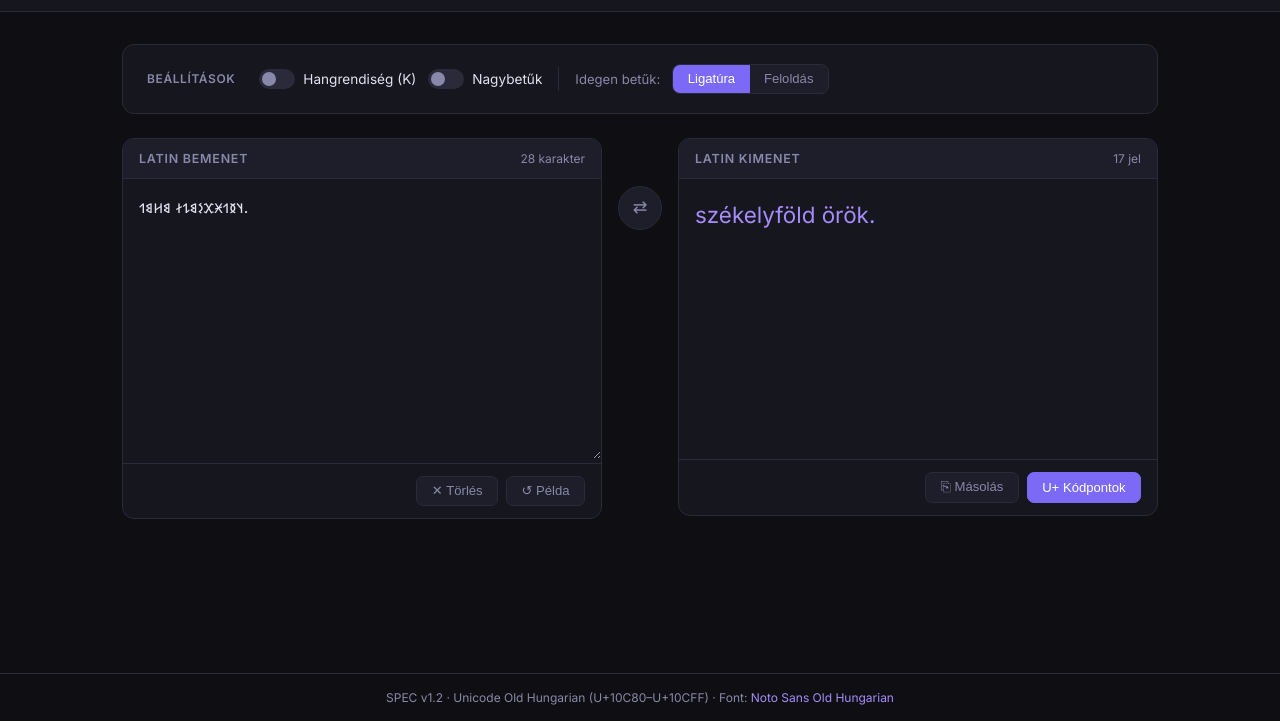
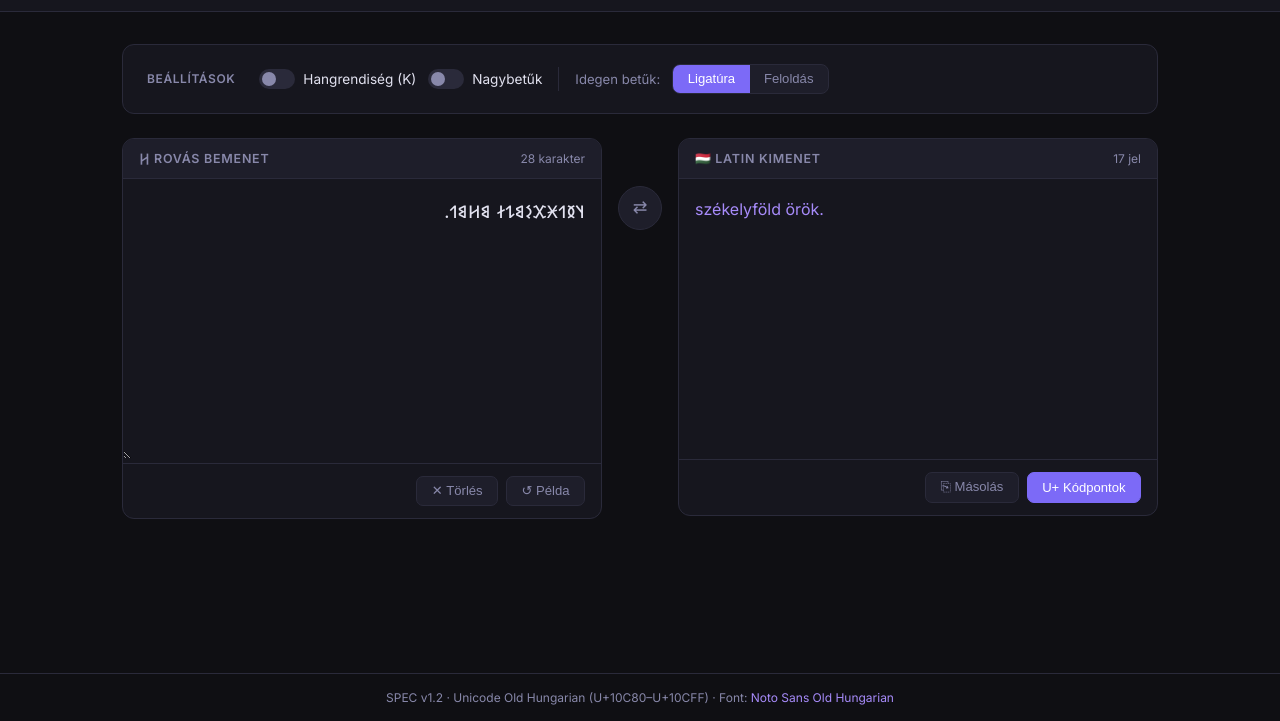
Before and after one commit to Vidisopi/rovas-konverter, a plain HTML site: page index.html in a window 1280 px wide. Both pictures are taken after a click on the button "Irányváltás". Shown: the part 79-800 px from the top of the page. Drawn offline with Linux system fonts and the light colour scheme.

Commit message:
UX: clear input/output labels and direction on swap

```diff
--- a/index.html
+++ b/index.html
@@ -416,7 +416,7 @@
     <!-- Input -->
     <div class="panel">
       <div class="panel-header">
-        <span class="panel-title">Latin bemenet</span>
+        <span class="panel-title" id="inputTitle">🇭🇺 Latin bemenet</span>
         <span class="char-count" id="inputCount">0 karakter</span>
       </div>
       <textarea id="inputText" placeholder="Írj ide magyar szöveget...&#10;&#10;Pl: A régi magyarok rovásírással írtak."></textarea>
@@ -434,7 +434,7 @@
     <!-- Output -->
     <div class="panel">
       <div class="panel-header">
-        <span class="panel-title" id="outputTitle">Rovás kimenet</span>
+        <span class="panel-title" id="outputTitle">𐳢 Rovás kimenet</span>
         <span class="char-count" id="outputCount">0 jel</span>
       </div>
       <div class="rovas-output empty" id="outputText">A kimenet itt jelenik meg</div>
@@ -539,16 +539,27 @@
   window.swapDirection = function() {
     const inputEl = document.getElementById('inputText');
     const outputEl = document.getElementById('outputText');
-    const current = inputEl.value;
     const converted = outputEl.textContent;
 
     if (currentMode === 'latin-to-rovas') {
       currentMode = 'rovas-to-latin';
-      document.getElementById('outputTitle').textContent = 'Latin kimenet';
+      document.getElementById('inputTitle').textContent = '𐳢 Rovás bemenet';
+      document.getElementById('outputTitle').textContent = '🇭🇺 Latin kimenet';
+      inputEl.placeholder = 'Illeszd be ide a rovás szöveget...';
+      inputEl.style.fontFamily = "'Noto Sans Old Hungarian', serif";
+      inputEl.style.fontSize = '1.3rem';
+      inputEl.style.direction = 'rtl';
       outputEl.style.direction = 'ltr';
+      outputEl.style.fontFamily = "'Inter', sans-serif";
+      outputEl.style.fontSize = '1rem';
     } else {
       currentMode = 'latin-to-rovas';
-      document.getElementById('outputTitle').textContent = 'Rovás kimenet';
+      document.getElementById('inputTitle').textContent = '🇭🇺 Latin bemenet';
+      document.getElementById('outputTitle').textContent = '𐳢 Rovás kimenet';
+      inputEl.placeholder = 'Írj ide magyar szöveget...\n\nPl: A régi magyarok rovásírással írtak.';
+      inputEl.style.fontFamily = "'Inter', sans-serif";
+      inputEl.style.fontSize = '1rem';
+      inputEl.style.direction = 'ltr';
     }
 
     if (converted && !outputEl.classList.contains('empty')) {
```
